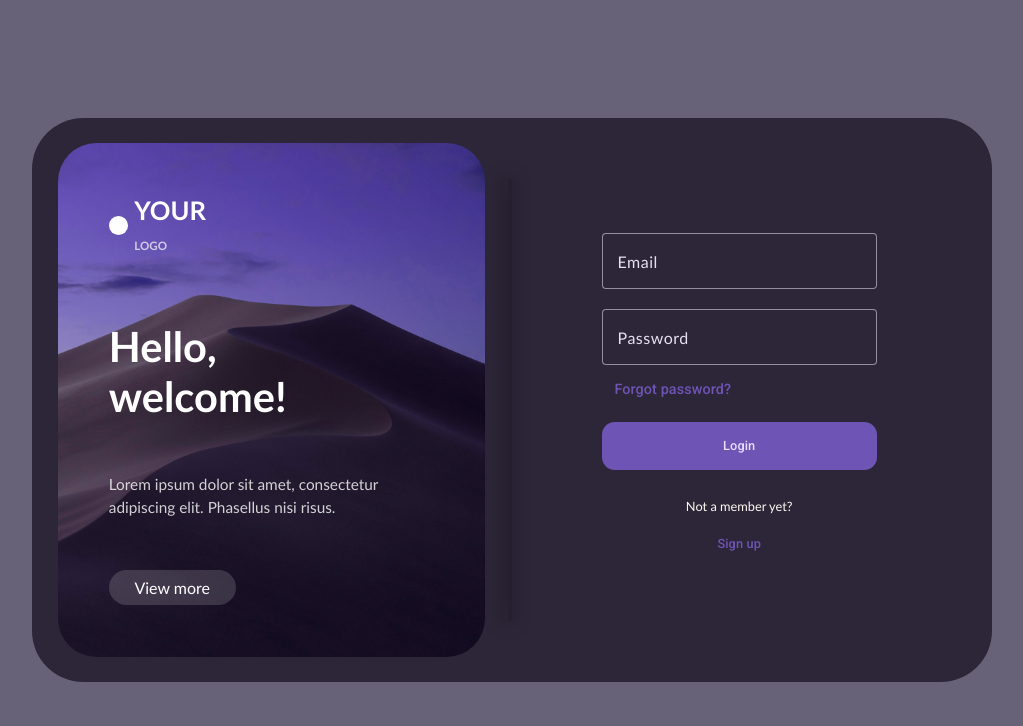
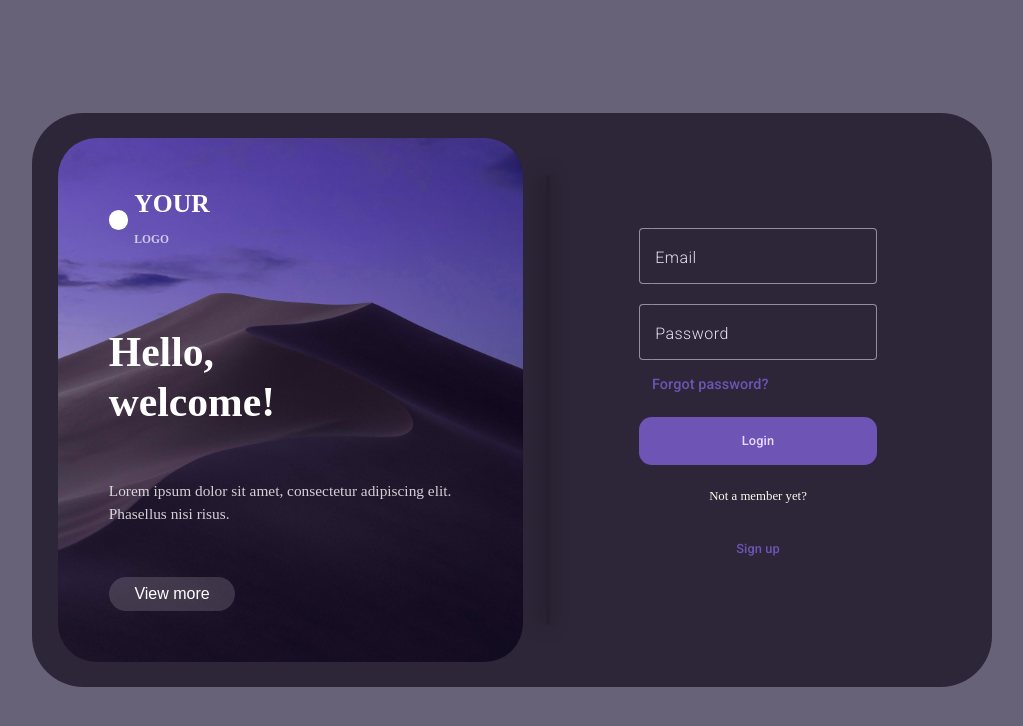
Before and after one commit to odaialfadel/auth-system, an Angular app in the folder auth-frontend/: page /login in a window 1280 px wide. Shown: the top 726 px of the page, without its empty margins (128-1151 px from the left). Built offline with nearby package versions, Linux system fonts and the light colour scheme.

Commit message:
feat(auth-frontend): create account on both pages
Refs: #0

```diff
--- a/auth-frontend/src/app/login/login.component.html
+++ b/auth-frontend/src/app/login/login.component.html
@@ -20,7 +20,7 @@
     <section>
       <button mat-flat-button [disabled]="!loginForm.valid" class="login-btn">Login</button>
       <p>Not a member yet?</p>
-      <button mat-button class="signup-btn" [routerLink]="'/register'">Sign up</button>
+      <button mat-button class="create-account-btn" [routerLink]="'/register'">Sign up</button>
     </section>
   </form>
 </app-auth-layout>
--- a/auth-frontend/src/app/shared/auth-layout/auth-layout.component.scss
+++ b/auth-frontend/src/app/shared/auth-layout/auth-layout.component.scss
@@ -2,7 +2,6 @@
   box-sizing: border-box;
   margin: 0;
   padding: 0;
-  font-family: Calibri, sans-serif;
 }
 
 .login-container {
@@ -25,7 +24,7 @@
 }
 
 .login-left {
-  width: 47%;
+  width: 53%;
   padding: 4vw;
   background-size: cover;
   color: white;
@@ -106,7 +105,7 @@
 }
 
 .login-right {
-  width: 50%;
+  width: 47%;
   padding: 7vw;
   display: flex;
   flex-direction: column;
@@ -156,8 +155,17 @@ section p {
   margin-top: 10%;
 }
 
-.login-btn,
-.signup-btn {
+.login-btn {
+  width: 100%;
+  height: 6vh;
+  border: none;
+  border-radius: 1vw;
+  font-size: clamp(0.8rem, 1vw, 1.5rem);
+  transition: background-color 0.5s ease, color 0.5s ease, transform 0.5s ease;
+}
+
+.create-account-btn {
+  margin-top: 1rem;
   width: 100%;
   height: 6vh;
   border: none;
```
